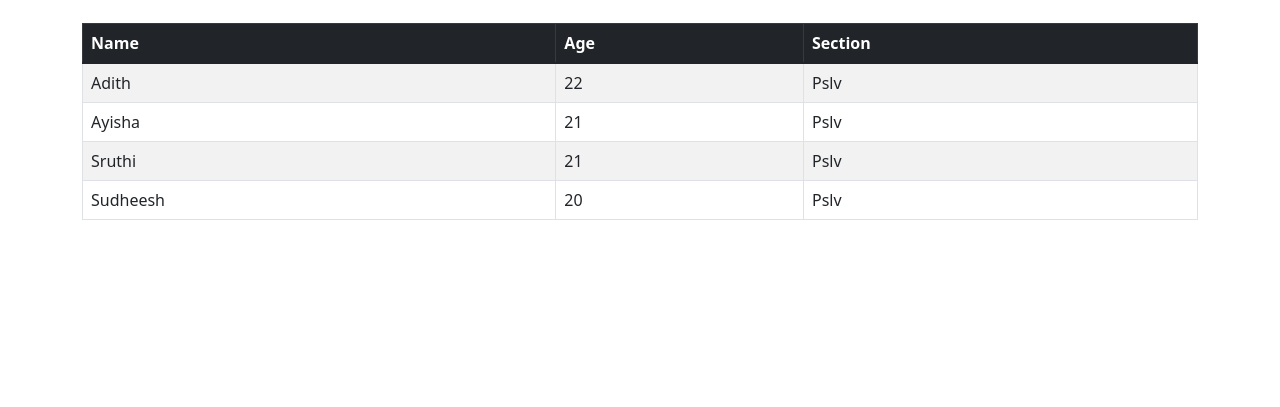
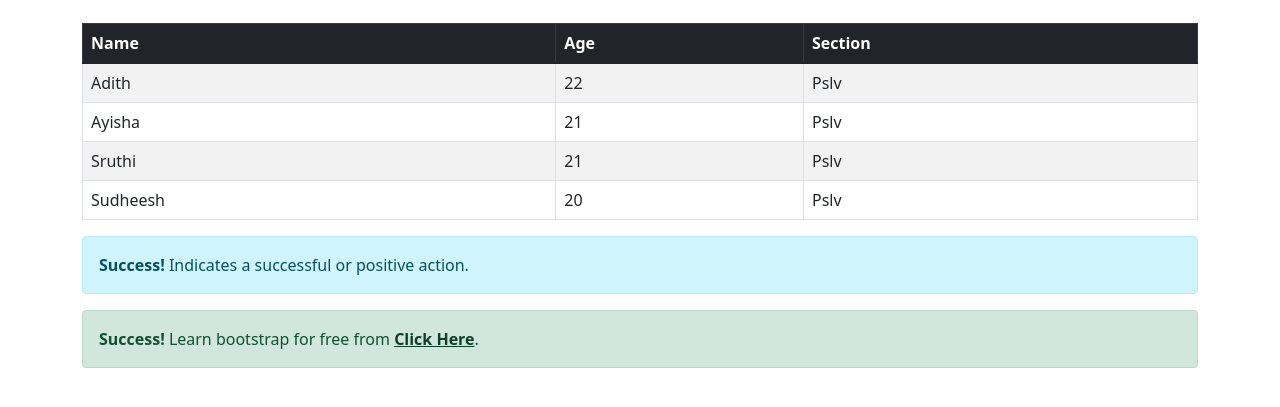
Before and after one commit to karnan7/june-ui, a plain HTML site: page Practice/index.html in a window 1280 px wide. Shown: the part 73-480 px from the top of the page. Drawn offline with nearby package versions, Linux system fonts and the light colour scheme.

Commit message:
first commit

```diff
--- a/Practice/index.html
+++ b/Practice/index.html
@@ -44,6 +44,13 @@
                     </tr>
                 </tbody>
           </table>
+
+          <div class="alert alert-info">
+            <strong>Success!</strong> Indicates a successful or positive action.
+          </div>
+          <div class="alert alert-success">
+            <strong>Success!</strong> Learn bootstrap for free from <a href="https://www.w3schools.com/bootstrap5" class="alert-link" target="_blank">Click Here</a>.
+          </div>
         </div>
     </body>
 </html>
```
